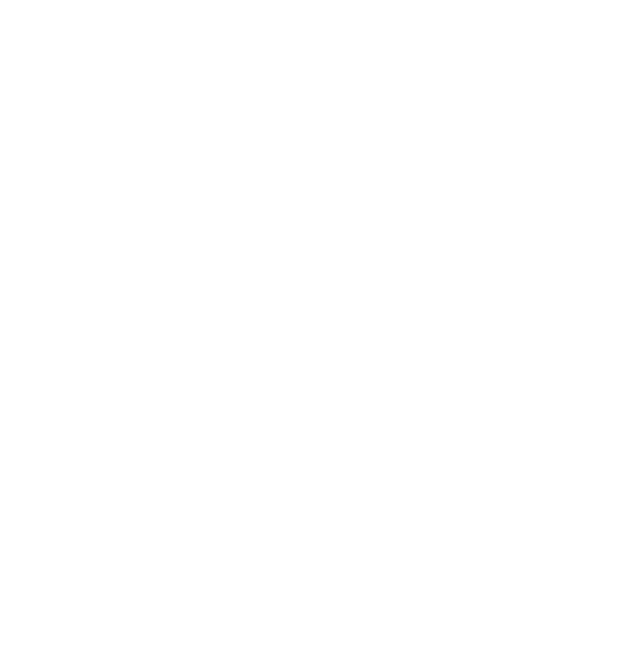
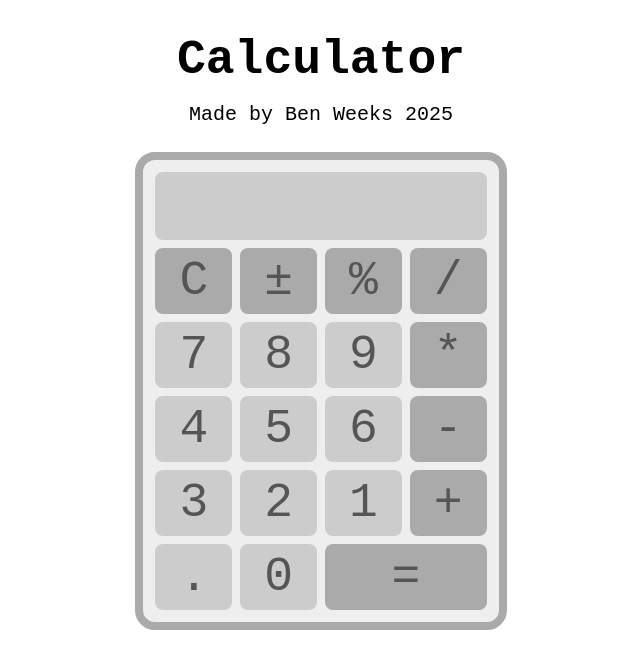
Before and after one commit to ben-weeks/odin-calc, a plain HTML site: page index.html in a window 1280 px wide. Shown: the whole page, without its empty margins (319-959 px from the left). Drawn offline with Linux system fonts and the light colour scheme.

Commit message:
html/css first pass; added basic number entering functionality

```diff
--- a/index.html
+++ b/index.html
@@ -8,6 +8,34 @@
     <title>Odin Calculator</title>
 </head>
 <body>
-
+    <div class="header">
+        <h3 class="header-text">Calculator</h3>
+        <p class="header-subtext">Made by Ben Weeks 2025</p>
+    </div>
+    <div class="calc">
+        <div class="display"></div>
+        <div class="buttons">
+            <button class="clear operator">C</button>
+            <button class="operator">±</button>
+            <button class="operator">%</button>
+            <button class="operator">/</button>
+            <button class="number">7</button>
+            <button class="number">8</button>
+            <button class="number">9</button>
+            <button class="operator">*</button>
+            <button class="number">4</button>
+            <button class="number">5</button>
+            <button class="number">6</button>
+            <button class="operator">-</button>
+            <button class="number">3</button>
+            <button class="number">2</button>
+            <button class="number">1</button>
+            <button class="operator">+</button>
+            <button class="number">.</button>
+            <button class="number">0</button>
+            <button class="operator equals">=</button>
+        </div>
+    </div>
+    <div class="footer"></div>
 </body>
 </html>
--- a/script.js
+++ b/script.js
@@ -0,0 +1,11 @@
+const numberButtons = document.querySelectorAll(".number");
+const clearButton = document.querySelector(".clear");
+const display = document.querySelector(".display");
+
+numberButtons.forEach((num) => {
+    num.addEventListener("click", () => {
+        display.textContent += num.textContent;
+    })
+})
+
+clearButton.addEventListener("click", () => { display.textContent = "" })
--- a/style.css
+++ b/style.css
@@ -0,0 +1,104 @@
+body {
+    font-family: 'Hack Regular', monospace;
+
+    display: flex;
+    flex-flow: column wrap;
+    justify-content: center;
+    align-items: center;
+}
+
+.header {
+    display: flex;
+    flex-flow: column wrap;
+    justify-content: center;
+    align-items: center;
+}
+
+.header {
+    padding: 2%;
+    gap: 1em;
+}
+
+.header-text, .header-subtext {
+    padding: 0;
+    margin: 0;
+}
+
+.header-text {
+    font-size: 48px;
+}
+
+.header-subtext {
+    font-size: 20px;
+}
+
+/* Calculator */
+.calc {
+    font-size: 48px;
+    background-color: #eee;
+
+    padding: 12px;
+
+    border: 8px solid #aaa;
+    border-radius: 20px;
+}
+
+.display {
+    width: auto;
+    height: 1.25em;
+    background-color: #ccc;
+    color: #222;
+    border-radius: 8px;
+
+    text-align: right;
+    padding: 4px 8px;
+
+    margin-bottom: 8px;
+}
+
+.buttons {
+    display: grid;
+    grid-template-columns: 1fr 1fr 1fr 1fr;
+
+    row-gap: 8px;
+    column-gap: 8px;
+
+    padding: 0;
+    margin: 0;
+}
+
+button {
+    all: unset;
+
+    background: #ccc;
+    color: #555;
+    box-sizing: border-box;
+
+    text-align: center;
+
+    padding: 0.125em 0.5em;
+
+    border-radius: 8px;
+
+    cursor: pointer;
+}
+
+.operator {
+    background: #aaa;
+    color: #555;
+}
+
+.equals {
+    grid-column: 3 / 5;
+}
+
+button:hover {
+    background: #555;
+    color: #ccc;
+}
+
+.test {
+    background-color: red;
+    width: 100px;
+    height: 100px;
+}
```
